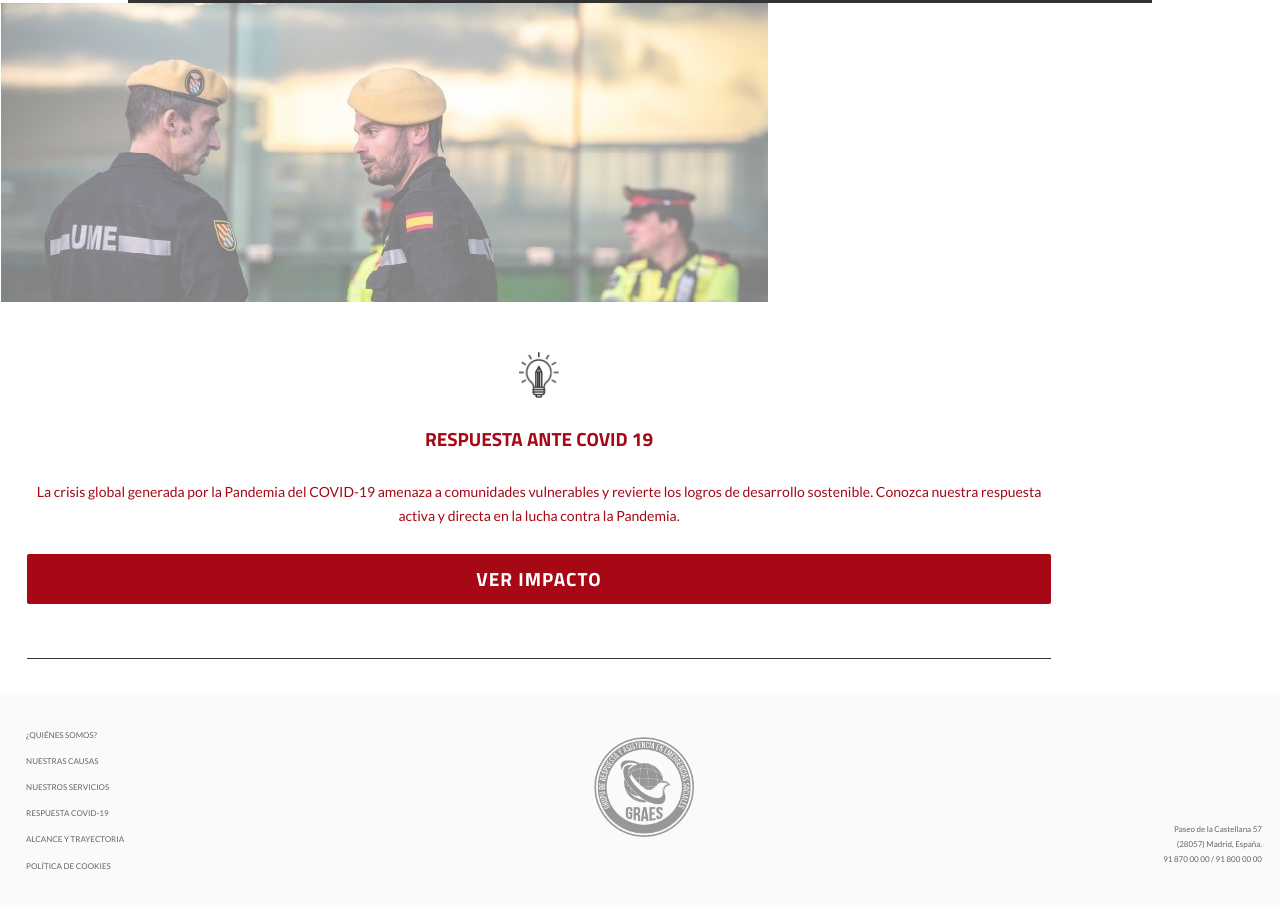
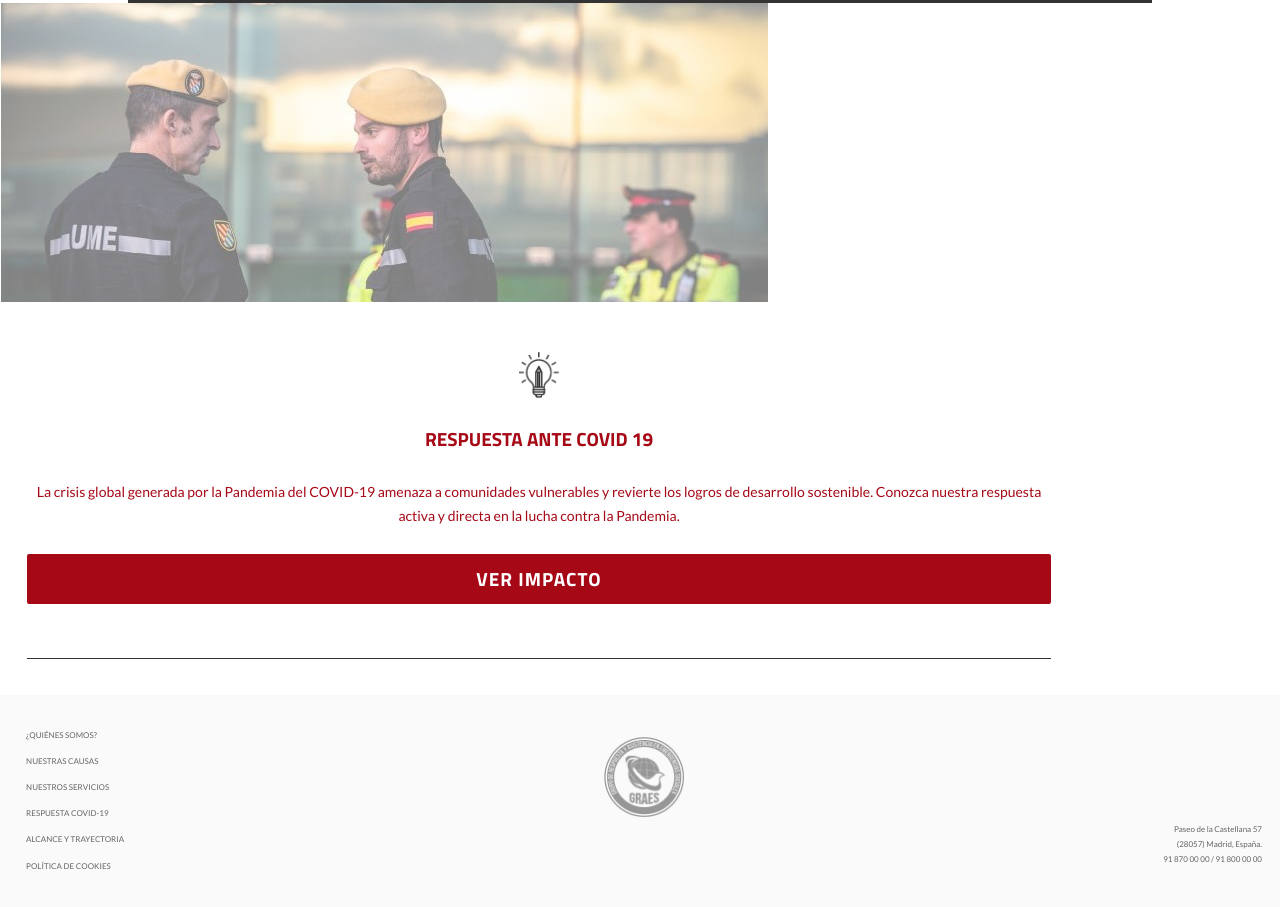
Before and after one commit to macravero/graes, a Gatsby site: page / in a window 1280 px wide. Shown: the part 2585-3492 px from the top of the page. Built offline with nearby package versions, Linux system fonts and the light colour scheme; Gatsby itself is replaced by a stand-in of ours.

Commit message:
modify footer logo

```diff
--- a/src/components/footer.module.scss
+++ b/src/components/footer.module.scss
@@ -22,7 +22,7 @@
     }
   }
   & img{
-    max-width: 100px;
+    max-width: 80px;
     align-self: flex-start;
     margin-top: 15px;
   }
```
